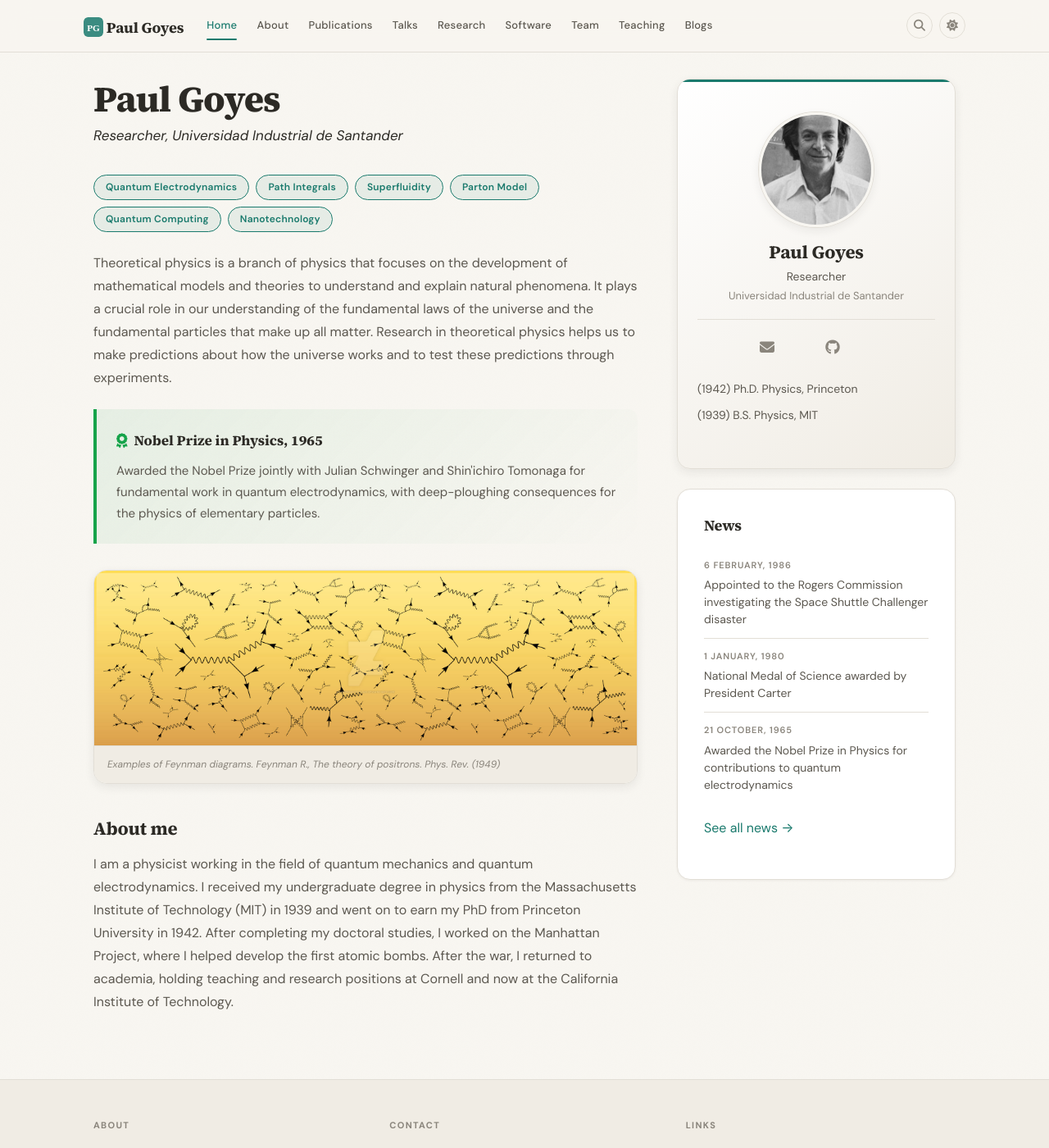
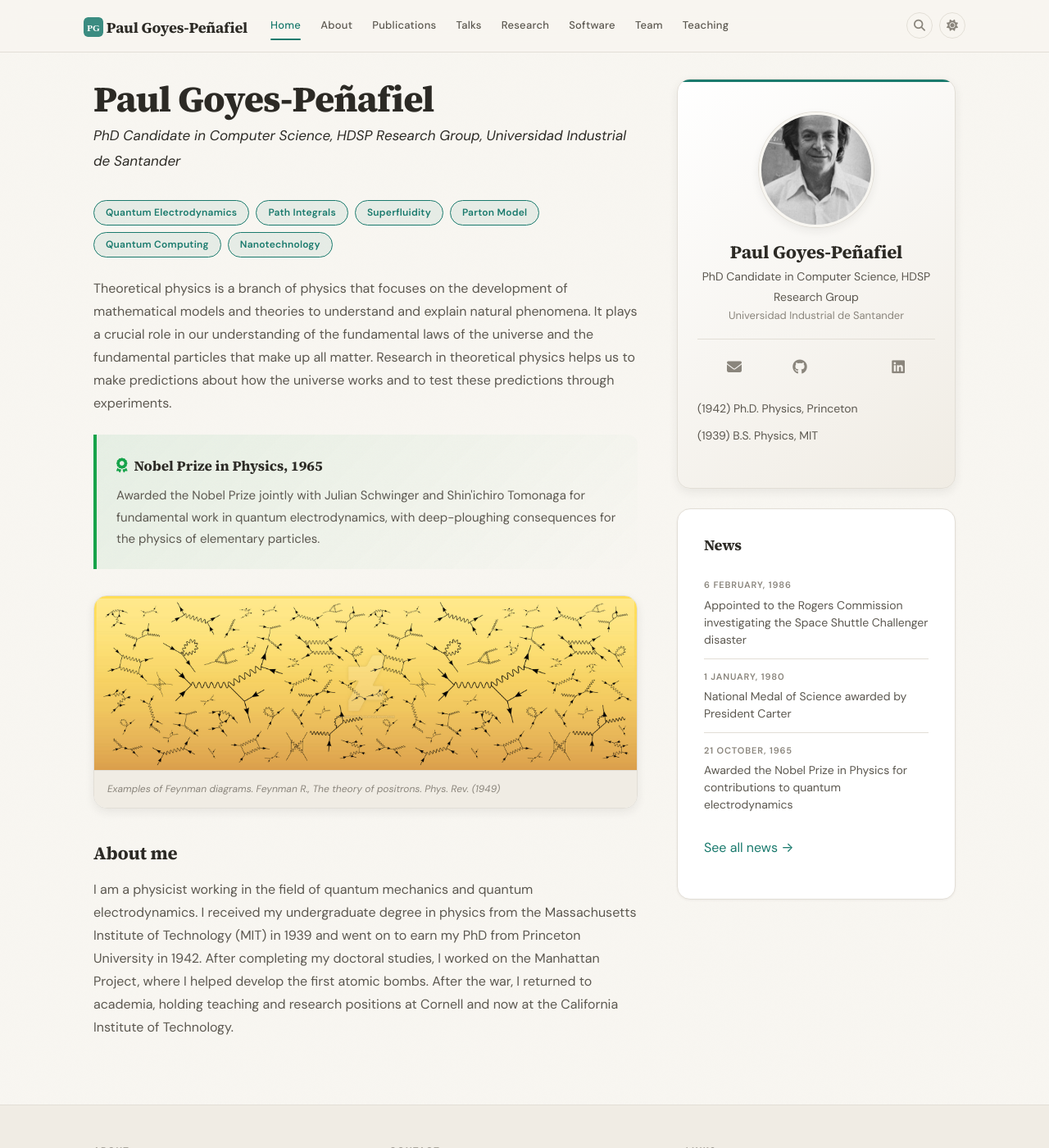
Before and after one commit to PAULGOYES/paulgoyes.github.io, a Jekyll site: the page built from _pages/home.md, in a window 1280 px wide and 1400 px high. Shown: the whole window at 82% size. Built offline with Jekyll 4.4.1, drawn with Linux system fonts in a browser that asks for light colours; a style sheet for code colours, icons or effects is not loaded; some of the changed text lies outside the part shown.

Commit message:
Update personal information and links in config

```diff
--- a/_config.yml
+++ b/_config.yml
@@ -1,8 +1,8 @@
 # ============================================================
 # STEP 1: Your Identity (required)
 # ============================================================
-name: "Paul Goyes"
-title: "Researcher"
+name: "Paul Goyes-Peñafiel"
+title: "PhD Candidate in Computer Science, HDSP Research Group"
 institution: "Universidad Industrial de Santander"
 email: goyes.yesid@gmail.com
 photo: headshot.jpg  # place your photo in images/
@@ -11,12 +11,12 @@ photo: headshot.jpg  # place your photo in images/
 # STEP 2: Your Links (optional -- delete any you don't use)
 # ============================================================
 links:
-  google_scholar: "https://scholar.google.com/citations?user=B7vSqZsAAAAJ"
-  github: "https://github.com/"
-  researchgate: "https://www.researchgate.net/"
-  orcid: ""
+  google_scholar: "https://scholar.google.com/citations?user=xrnAAhwAAAAJ&hl=en"
+  github: "https://github.com/PAULGOYES/"
+  researchgate: "https://www.researchgate.net/profile/Paul-Goyes-Penafiel"
+  orcid: "https://orcid.org/0000-0003-3224-3747"
   twitter: ""
-  linkedin: ""
+  linkedin: "https://www.linkedin.com/in/paul-goyes-0212b810/"
   cv: ""  # e.g., "papers/cv.pdf" — leave blank to hide the CV icon
 
 # ============================================================
@@ -24,9 +24,9 @@ links:
 # ============================================================
 accent_color: "#1a7a6d"      # theme color for links and buttons
 dark_mode: true              # show dark mode toggle in navbar
-description: "Academic webpage of Dr. Richard Feynman"
+description: "Academic webpage of Paul Goyes-Peñafiel, PhD Candidate in Computer Science, HDSP Research Group, Universidad Industrial de Santander"
 baseurl: ""
-url: ""
+url: "https://paulgoyes.github.io"
 
 # Google Analytics — paste your GA4 measurement ID, or leave blank
 analytics:
@@ -43,7 +43,7 @@ nav_pages:
   - name: software
   - name: team
   - name: teaching
-  - name: blogs
+ # - name: blogs
 
 # ============================================================
 # Advanced Settings (you probably don't need to change these)
@@ -76,8 +76,8 @@ kramdown:
 plugins: ["jekyll/scholar", "jekyll-sitemap"]
 
 scholar:
-  last_name: Doe
-  first_name: [John]
+  last_name: Goyes-Peñafiel
+  first_name: [Paul, Yesid]
   style: citesty
   locale: en
   source: /assets/
```
